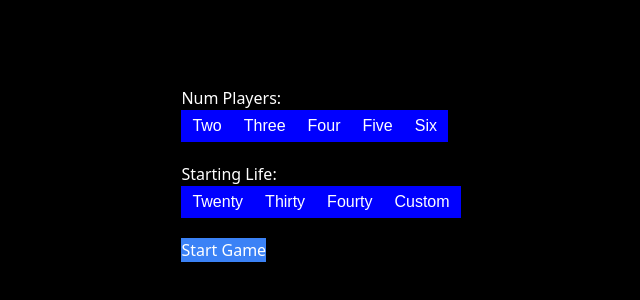
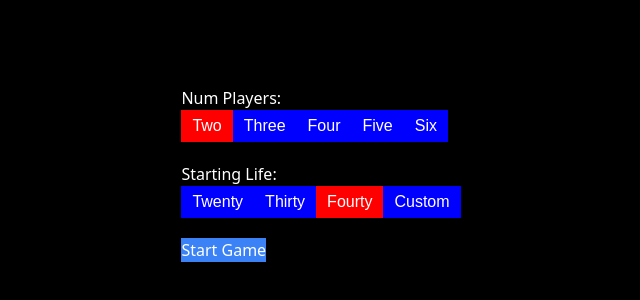
Before and after one commit to grimSkepsis/life-linked, a React (Vite) app: page / in a window 1280 px wide. Shown: the part 226-526 px from the top of the page, without its empty margins (319-959 px from the left). Built offline with nearby package versions, Linux system fonts and the light colour scheme.

Commit message:
Adds menu support

```diff
--- a/package.json
+++ b/package.json
@@ -26,6 +26,7 @@
   },
   "homepage": "https://github.com/grimSkepsis/life-linked#readme",
   "devDependencies": {
+    "@types/ramda": "^0.27.44",
     "@types/react": "^17.0.19",
     "@types/react-dom": "^17.0.9",
     "@types/react-router-dom": "^5.1.8",
@@ -46,7 +47,9 @@
   },
   "dependencies": {
     "express": "^4.17.1",
+    "ramda": "^0.27.1",
     "react": "^17.0.2",
-    "react-dom": "^17.0.2"
+    "react-dom": "^17.0.2",
+    "react-router-dom": "^5.3.0"
   }
 }
--- a/src/ts/App.tsx
+++ b/src/ts/App.tsx
@@ -4,11 +4,13 @@ import { PlayerSessionService } from "./services/PlayerSessionService";
 import { PlayerData } from "./services/PlayerSessionUtil";
 import ClassicLifeTracker from "./ClassLifeTracker";
 import ClassicTrackerMenu from "./ClassicTrackerMenu";
+import { BrowserRouter as Router, Route, Switch } from "react-router-dom";
 
 const App = (): ReactElement => {
   var sessionService = new PlayerSessionService();
-
   const [players, setPlayers] = useState<PlayerData[]>([]);
+  const [numPlayers, setNumPlayers] = useState<number>(2);
+  const [startingHealth, setStartingHealth] = useState<number>(40);
 
   useEffect(() => {
     async function fetchPlayers(): Promise<void> {
@@ -20,7 +22,26 @@ const App = (): ReactElement => {
 
   return (
     <div className="w-full h-full bg-black">
-      <ClassicTrackerMenu />
+      <Router>
+        <Switch>
+          <Route path="/classic-tracker">
+            <ClassicLifeTracker
+              playerData={players}
+              incrementHealthCallback={incrementHealth}
+              decrementHealthCallback={decrementHealth}
+            />
+          </Route>
+          <Route path="/">
+            <ClassicTrackerMenu
+              numPlayers={numPlayers}
+              startingHealth={startingHealth}
+              updateNumPlayersCallback={updateNumPlayers}
+              updateStartingHealthCallback={updateStartingHealth}
+              startGameCallback={startClassicGame}
+            />
+          </Route>
+        </Switch>
+      </Router>
     </div>
   );
 
@@ -40,6 +61,25 @@ const App = (): ReactElement => {
     }
     setPlayers(newPlayers);
   }
+
+  function updateNumPlayers(numPlayers: number): void {
+    setNumPlayers(numPlayers);
+  }
+  function updateStartingHealth(health: number): void {
+    setStartingHealth(health);
+  }
+
+  function startClassicGame(): void {
+    var classicPlayers: PlayerData[] = [];
+    for (let i = 0; i < numPlayers; i++) {
+      classicPlayers.push({
+        id: String(i),
+        name: `Player ${i}`,
+        health: startingHealth,
+      });
+    }
+    setPlayers(classicPlayers);
+  }
 };
 
 ReactDOM.render(<App />, document.getElementById("root"));
--- a/src/ts/ClassLifeTracker.tsx
+++ b/src/ts/ClassLifeTracker.tsx
@@ -1,6 +1,7 @@
 import { ReactElement } from "react";
 import { PlayerData } from "./services/PlayerSessionUtil";
 import PlayerTile from "./PlayerTile";
+import { Link } from "react-router-dom";
 
 type Props = {
   playerData: PlayerData[];
@@ -14,8 +15,12 @@ const ClassicLifeTracker = ({
   incrementHealthCallback,
 }: Props): ReactElement => {
   return (
-    <div className="w-full h-full flex flex-col">
-      <h1 className="text-white">Life Linked</h1>
+    <div className="w-full h-full flex flex-col relative">
+      <div className="tracker-header flex">
+        <div className="text-white">
+          <Link to="/">Back</Link>
+        </div>
+      </div>
       <div className="flex flex-wrap flex-1 classic-tracker">
         {playerData.map(renderPlayer)}
       </div>
--- a/src/ts/ClassicTrackerMenu.tsx
+++ b/src/ts/ClassicTrackerMenu.tsx
@@ -1,57 +1,93 @@
 import { ReactElement } from "react";
+import { Link } from "react-router-dom";
+import * as R from "ramda";
 
-const ClassicTrackerMenu = (): ReactElement => {
+type Props = {
+  startingHealth: number;
+  numPlayers: number;
+  updateStartingHealthCallback: (health: number) => void;
+  updateNumPlayersCallback: (numPlayers: number) => void;
+  startGameCallback: () => void;
+};
+
+const ClassicTrackerMenu = ({
+  startingHealth,
+  numPlayers,
+  updateNumPlayersCallback,
+  updateStartingHealthCallback,
+  startGameCallback,
+}: Props): ReactElement => {
+  var renderHealthOption = R.curry(renderOption)("startingHealth");
+  var renderPlayerOption = R.curry(renderOption)("numPlayers");
   return (
     <div className="w-full h-full flex justify-center items-center">
       <div className="text-white inline-block">
         <p>Num Players: </p>
         <div className="flex">
-          <input type="radio" id="two" name="numPlayers" value="two" />
-          <label htmlFor="two"> Two</label>
-          <input type="radio" id="three" name="numPlayers" value="three" />
-          <label htmlFor="three"> Three</label>
-          <input type="radio" id="four" name="numPlayers" value="four" />
-          <label htmlFor="four"> Four</label>
-          <input type="radio" id="five" name="numPlayers" value="five" />
-          <label htmlFor="five"> Five</label>
-          <input type="radio" id="six" name="numPlayers" value="six" />
-          <label htmlFor="six"> Six</label>
+          {renderPlayerOption("Two")(numPlayers == 2)(() =>
+            updateNumPlayersCallback(2)
+          )}
+          {renderPlayerOption("Three")(numPlayers == 3)(() =>
+            updateNumPlayersCallback(3)
+          )}
+          {renderPlayerOption("Four")(numPlayers == 4)(() =>
+            updateNumPlayersCallback(4)
+          )}
+          {renderPlayerOption("Five")(numPlayers == 5)(() =>
+            updateNumPlayersCallback(5)
+          )}
+          {renderPlayerOption("Six")(numPlayers == 6)(() =>
+            updateNumPlayersCallback(6)
+          )}
         </div>
         <p className="mt-5">Starting Life: </p>
         <div className="flex">
-          <input
-            type="radio"
-            id="twenty"
-            name="startingHealth"
-            value="twenty"
-          />
-          <label htmlFor="twenty"> Twenty</label>
-          <input
-            type="radio"
-            id="thirty"
-            name="startingHealth"
-            value="thirty"
-          />
-          <label htmlFor="thirty"> Thirty</label>
-          <input
-            type="radio"
-            id="fourty"
-            name="startingHealth"
-            value="fourty"
-          />
-          <label htmlFor="fourty"> Fourty</label>
-          <input
-            type="radio"
-            id="custom"
-            name="startingHealth"
-            value="custom"
-          />
-          <label htmlFor="custom"> Custom</label>
+          {renderHealthOption("Twenty")(startingHealth == 20)(() =>
+            updateStartingHealthCallback(20)
+          )}
+          {renderHealthOption("Thirty")(startingHealth == 30)(() =>
+            updateStartingHealthCallback(30)
+          )}
+          {renderHealthOption("Fourty")(startingHealth == 40)(() =>
+            updateStartingHealthCallback(40)
+          )}
+          {renderHealthOption("Custom")(
+            !isStandardHealthAmount(startingHealth)
+          )(() => updateStartingHealthCallback(50))}
         </div>
-        <button className="bg-blue-500 mt-5">Start Game</button>
+        <Link to="/classic-tracker">
+          <button className="bg-blue-500 mt-5" onClick={startGameCallback}>
+            Start Game
+          </button>
+        </Link>
       </div>
     </div>
   );
+
+  function renderOption(
+    name: string,
+    value: string,
+    isChecked: boolean,
+    callBack: () => void
+  ): ReactElement {
+    return (
+      <div>
+        <input
+          type="radio"
+          id={value}
+          name={name}
+          value={value}
+          checked={isChecked}
+          onClick={callBack}
+        />
+        <label htmlFor={value}> {value}</label>
+      </div>
+    );
+  }
+
+  function isStandardHealthAmount(health: number): boolean {
+    return health == 20 || health == 30 || health == 40;
+  }
 };
 
 export default ClassicTrackerMenu;
```
Also changed, not shown: .eslintrc.json, 1 other file (tests, documents, lock files or other folders).
